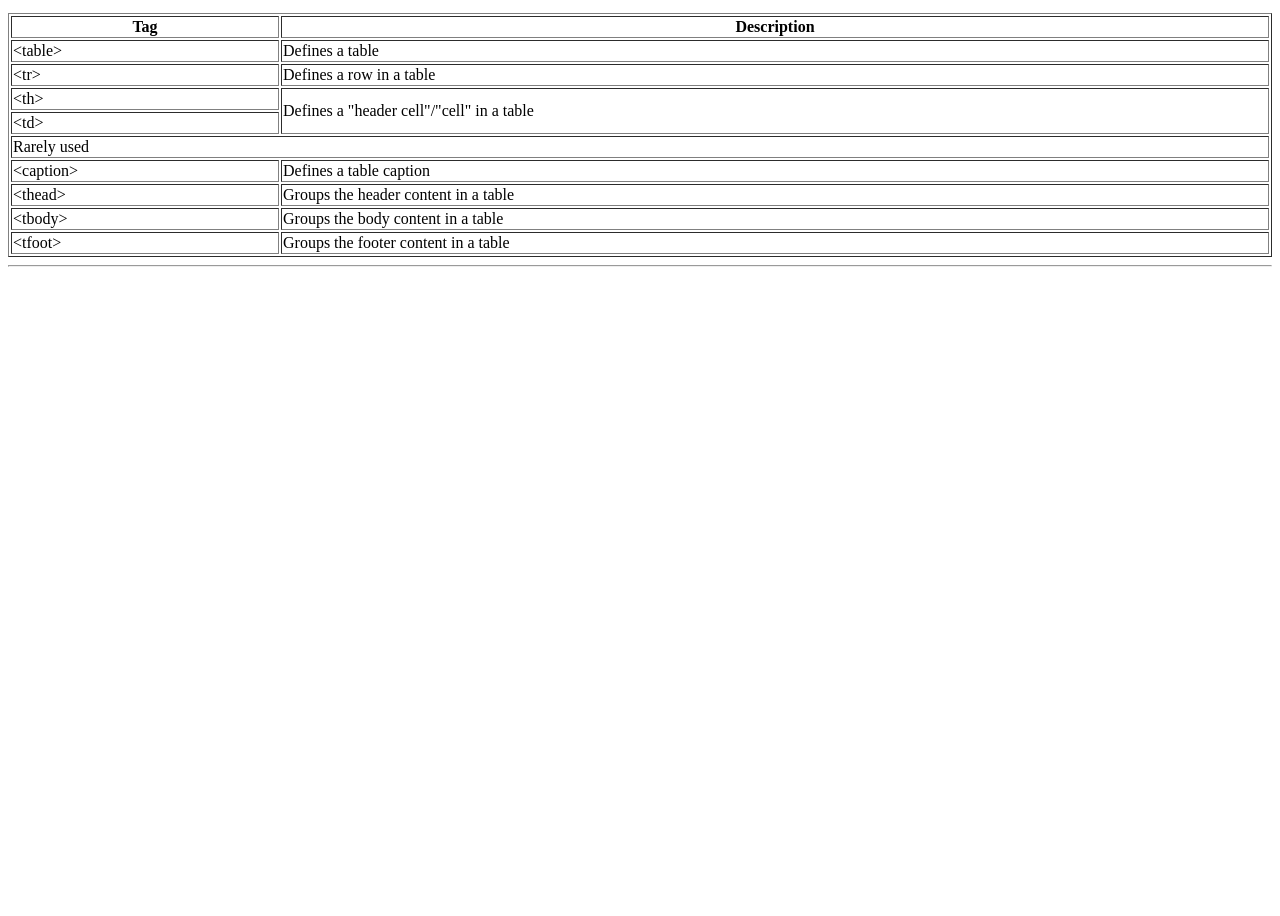
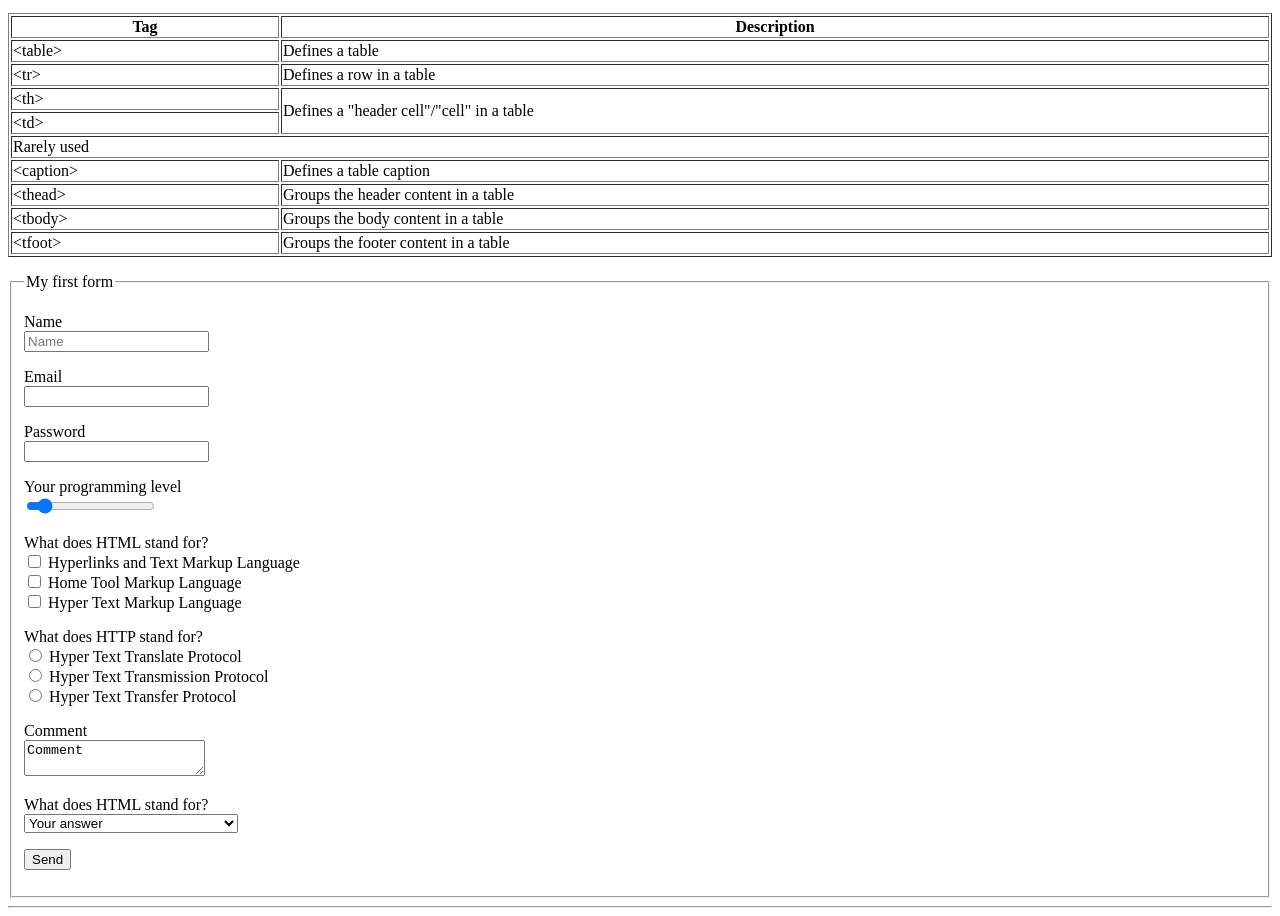
Before and after one commit to AlexBaidanov/if-html, a plain HTML site: page index.html in a window 1280 px wide. Shown: the part 1070-1986 px from the top of the page. Before the commit the page ends 1345 px from the top, so only its background shows below. Drawn offline with Linux system fonts and the light colour scheme.

Commit message:
add form

```diff
--- a/index.html
+++ b/index.html
@@ -44,6 +44,7 @@
         </ul>
       </li>
     </ol>
+        <p>
     <table border="1" width="100%">
       <thead>
         <tr>
@@ -88,6 +89,77 @@
         </tr>
       </tbody>
     </table>
+        </p>
+    <form action="" method="get">
+      <fieldset>
+        <legend>My first form</legend>
+        <p>
+          <label for="name">Name</label><br />
+          <input
+            required
+            id="name"
+            type="text"
+            name="name"
+            placeholder="Name"
+          />
+        </p>
+        <p>
+          <label for="email">Email</label><br />
+          <input required id="email" type="email" name="email" />
+        </p>
+        <p>
+          <label for="password">Password</label><br />
+          <input required id="password" type="password" name="password" />
+        </p>
+        <p>
+          <label for="level">Your programming level</label><br />
+          <input
+            id="level"
+            type="range"
+            name="level"
+            min="0"
+            max="10"
+            value="1"
+          />
+        </p>
+        <p>
+          What does HTML stand for?<br />
+          <input id="html1" type="checkbox" name="html" value="1" />
+          <label for="html1">Hyperlinks and Text Markup Language</label><br />
+          <input id="html2" type="checkbox" name="html" value="2" />
+          <label for="html2">Home Tool Markup Language</label><br />
+          <input id="html3" type="checkbox" name="html" value="3" />
+          <label for="html3">Hyper Text Markup Language</label><br />
+        </p>
+        <p>
+          What does HTTP stand for?<br />
+          <input id="http1" type="radio" name="http" value="1" />
+          <label for="http1">Hyper Text Translate Protocol</label><br />
+          <input id="http2" type="radio" name="http" value="2" />
+          <label for="http2">Hyper Text Transmission Protocol</label><br />
+          <input id="http3" type="radio" name="http" value="3" />
+          <label for="http3">Hyper Text Transfer Protocol</label><br />
+        </p>
+        <p>
+          <label for="comment">Comment</label><br />
+          <textarea id="comment" name="comment" maxlength="500">
+Comment</textarea
+          >
+        </p>
+        <p>
+          <label for="select">What does HTML stand for?</label><br />
+          <select id="select" name="select">
+            <option disabled selected>Your answer</option>
+            <option value="1">I already answered this question</option>
+            <option value="2">Umm..argh</option>
+            <option value="3">Hyper Text Markup Language</option>
+          </select>
+        </p>
+        <p>
+          <button>Send</button>
+        </p>
+      </fieldset>
+    </form>
     <hr />
   </body>
 </html>
```
